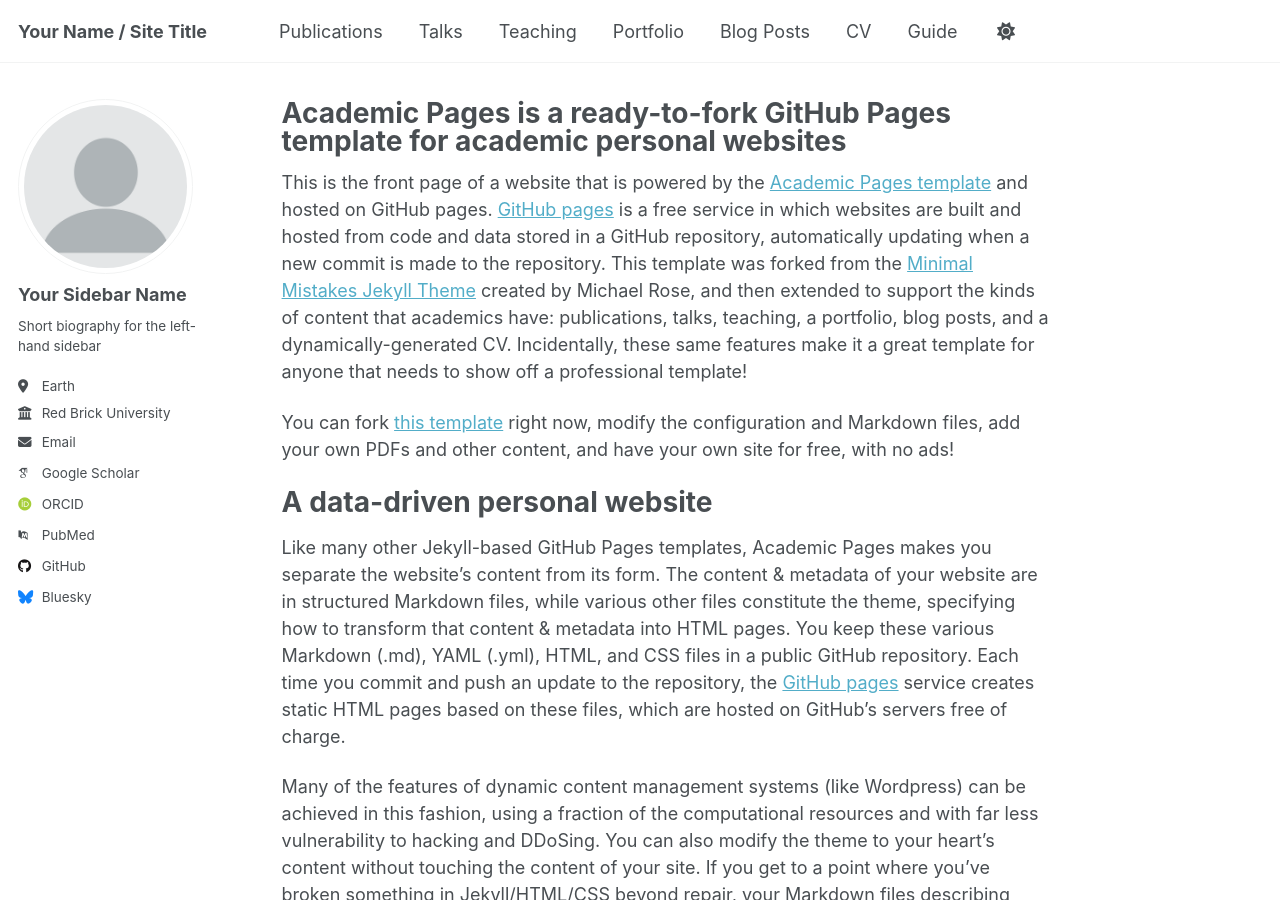
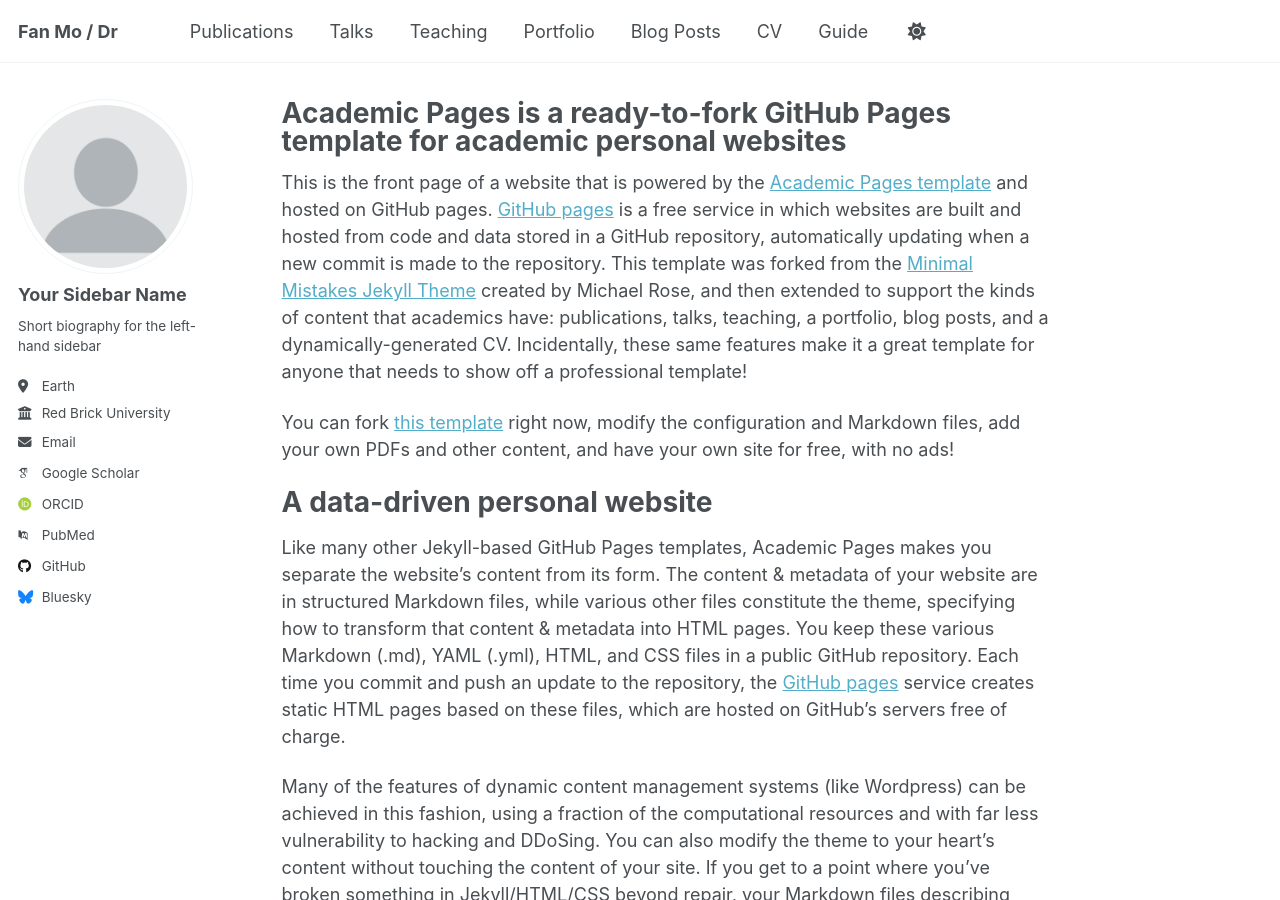
Before and after one commit to fanmo-intro/fanmo-intro.github.io, a Jekyll site: the page built from _pages/about.md, in a window 1280 px wide and 900 px high. Built offline with Jekyll 4.4.1, drawn with Linux system fonts in a browser that asks for light colours; some web fonts are replaced; a script that is not in the unit is left out.

Commit message:
Update _config.yml

```diff
--- a/_config.yml
+++ b/_config.yml
@@ -9,7 +9,7 @@
 # Basic Site Settings
 locale                   : "en-US"
 site_theme               : "default" # Currently available options are "default", "air"
-title                    : "Your Name / Site Title"
+title                    : "Fan Mo / Dr"
 title_separator          : "-"
 name                     : &name "Your Name"
 description              : &description "Your Name's academic portfolio"   # Update this with a general description of your site, this is the default if not overridden by a page
```
